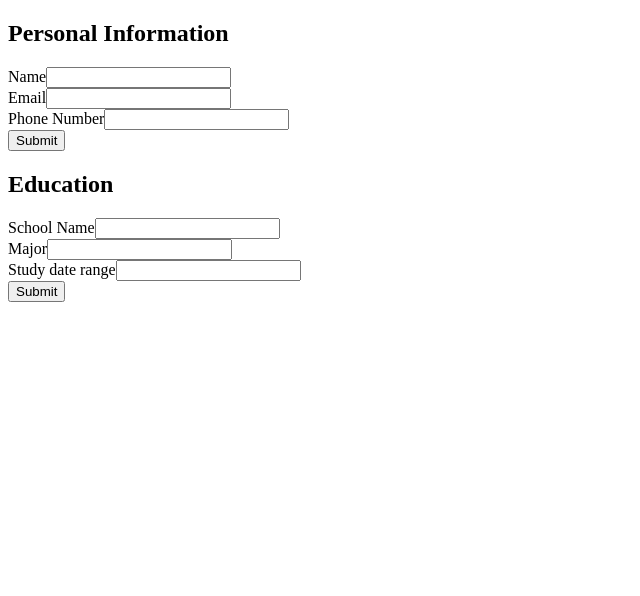
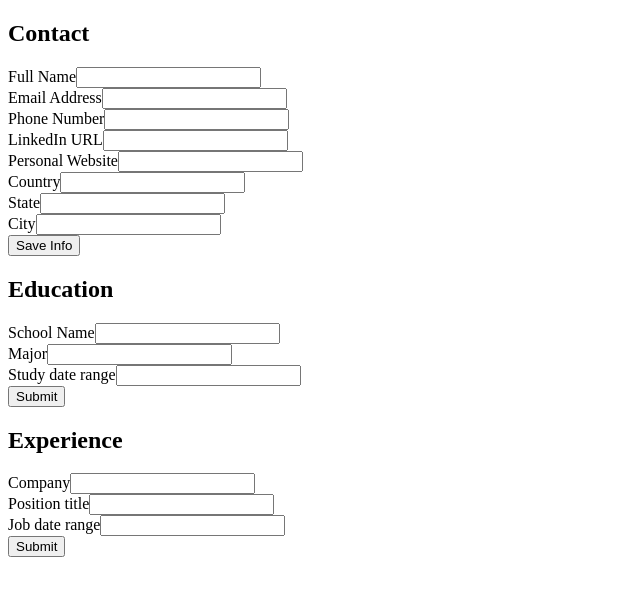
Before and after one commit to danxschz/cv-app, a React (Create React App) app: page / in a window 1280 px wide. Shown: the top 596 px of the page, without its empty margins (0-640 px from the left). Built offline with nearby package versions, Linux system fonts and the light colour scheme.

Commit message:
Extend PersonalForm an rename as ContactForm

```diff
--- a/src/App.js
+++ b/src/App.js
@@ -1,11 +1,13 @@
 import EducationForm from "./components/EducationForm";
-import PersonalForm from "./components/PersonalForm";
+import ExperienceForm from "./components/ExperienceForm";
+import ContactForm from "./components/ContactForm";
 
 function App() {
   return (
     <div className="App">
-      <PersonalForm/>
+      <ContactForm/>
       <EducationForm/>
+      <ExperienceForm/>
     </div>
   );
 }
--- /dev/null
+++ b/src/components/ContactForm.js
@@ -0,0 +1,25 @@
+import React, { Component } from "react";
+import Input from "./Input";
+
+class ContactForm extends Component {
+  render() {
+    return (
+      <div>
+        <h2>Contact</h2>
+        <form>
+          <Input type="text" id="full-name" labelText="Full Name" autocomplete="name"/>
+          <Input type="email" id="email" labelText="Email Address" autocomplete="email"/>
+          <Input type="tel" id="phone" labelText="Phone Number"/>
+          <Input type="url" id="linkedin" labelText="LinkedIn URL"/>
+          <Input type="url" id="personal-website" labelText="Personal Website"/>
+          <Input type="text" id="country" labelText="Country" autocomplete="country-name"/>
+          <Input type="text" id="state" labelText="State" autocomplete="address-level1"/>
+          <Input type="text" id="city" labelText="City" autocomplete="address-level2"/>
+          <button type="submit">Save Info</button>
+        </form>
+      </div>
+    );
+  }
+}
+
+export default ContactForm;
--- /dev/null
+++ b/src/components/ExperienceForm.js
@@ -0,0 +1,20 @@
+import React, { Component } from "react";
+import Input from "./Input";
+
+class ExperienceForm extends Component {
+  render() {
+    return (
+      <div>
+        <h2>Experience</h2>
+        <form>
+          <Input type="text" id="company" labelText="Company"/>
+          <Input id="title" labelText="Position title"/>
+          <Input id="job-date" labelText="Job date range"/>
+          <button type="submit">Submit</button>
+        </form>
+      </div>
+    );
+  }
+}
+
+export default ExperienceForm;
--- a/src/components/PersonalForm.js
+++ /dev/null
@@ -1,20 +0,0 @@
-import React, { Component } from "react";
-import Input from "./Input";
-
-class PersonalForm extends Component {
-  render() {
-    return (
-      <div>
-        <h2>Personal Information</h2>
-        <form>
-          <Input type="text" id="name-input" labelText="Name" autocomplete="name"/>
-          <Input type="email" id="email-input" labelText="Email" autocomplete="email"/>
-          <Input type="tel" id="phone-input" labelText="Phone Number"/>
-          <button type="submit">Submit</button>
-        </form>
-      </div>
-    );
-  }
-}
-
-export default PersonalForm;
```
